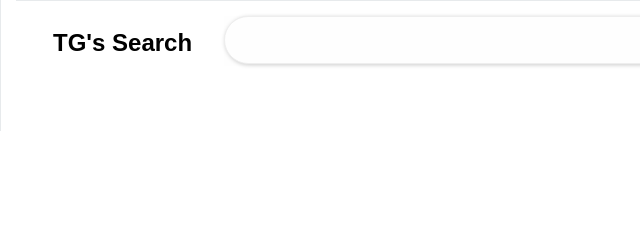
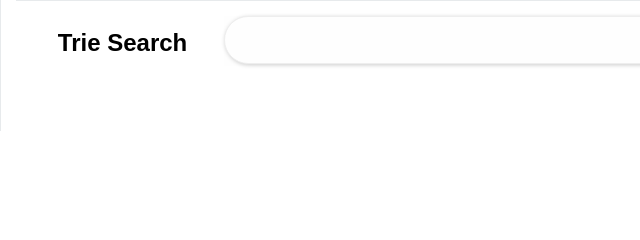
Before and after one commit to dream-achiever/TrieSearch, a website with bundled scripts: page index.html in a window 1280 px wide. Shown: the top 240 px of the page, 0-640 px from the left. Built offline with nearby package versions, Linux system fonts and the light colour scheme.

Commit message:
Fix project name

```diff
--- a/index.html
+++ b/index.html
@@ -21,7 +21,7 @@
                     <div class="ibox-content">
                         <div id="searchHeader" class="row">
                             <div id="branding" class="col-md-3 col-sm-3 col-xs-12">
-                                <span id="brandingTitle">TG's Search</span>
+                                <span id="brandingTitle">Trie Search</span>
                             </div>
                             <div id="searchBarArea" class="col-md-9 col-sm-9 col-xs-12">
                                 <div class="" id="searchBar">
```
